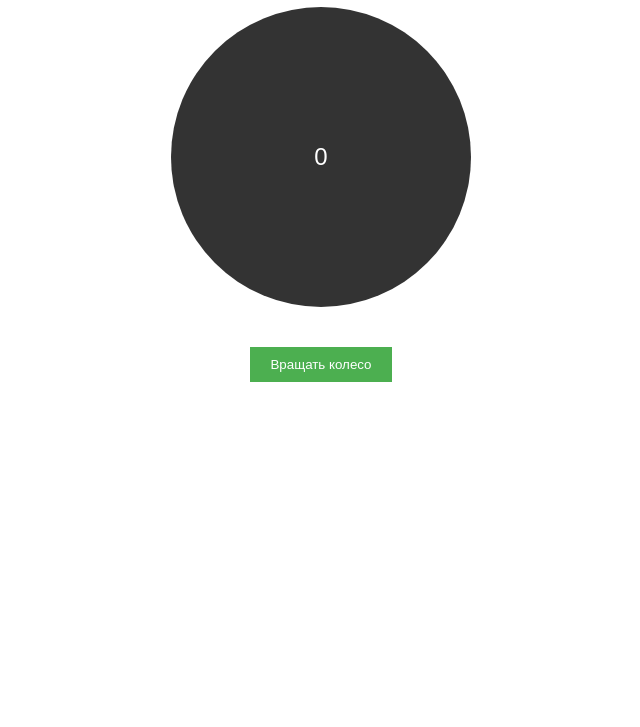
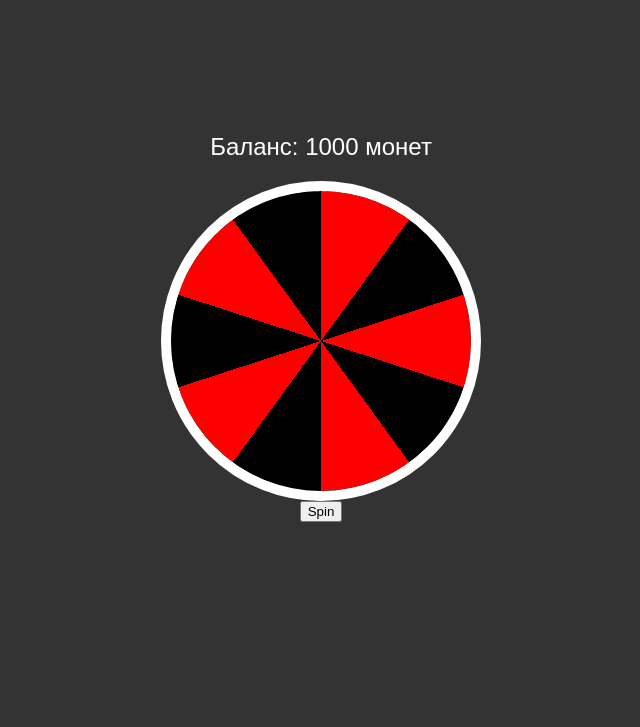
Before and after one commit to wweerrkiw/roll, a plain HTML site: page index.html in a window 1280 px wide. Shown: the part 73-800 px from the top of the page, without its empty margins (319-959 px from the left). Drawn offline with Linux system fonts and the light colour scheme.

Commit message:
Update index.html

```diff
--- a/index.html
+++ b/index.html
@@ -1,68 +1,80 @@
 <!DOCTYPE html>
-<html lang="ru">
+<html lang="en">
 <head>
     <meta charset="UTF-8">
     <meta name="viewport" content="width=device-width, initial-scale=1.0">
     <title>Рулетка</title>
     <style>
         body {
+            background-color: #333;
+            color: #fff;
+            display: flex;
+            flex-direction: column;
+            align-items: center;
+            justify-content: center;
+            height: 100vh;
+            margin: 0;
             font-family: Arial, sans-serif;
-            text-align: center;
         }
-        .roulette-wheel {
+
+        .balance-display {
+            margin-bottom: 20px;
+            font-size: 24px;
+        }
+
+        .roulette-container {
+            position: relative;
             width: 300px;
             height: 300px;
-            background-color: #333;
             border-radius: 50%;
-            margin: 20px auto;
-            position: relative;
-            display: flex;
-            justify-content: center;
-            align-items: center;
-            color: white;
-            font-size: 24px;
+            border: 10px solid #fff;
+            overflow: hidden;
         }
-        .spin-button {
-            margin: 20px;
-            padding: 10px 20px;
-            background-color: #4CAF50;
-            color: white;
-            border: none;
-            cursor: pointer;
+
+        .roulette-wheel {
+            position: absolute;
+            width: 100%;
+            height: 100%;
+            border-radius: 50%;
+            background: conic-gradient(red 0 10%, black 10% 20%, red 20% 30%, black 30% 40%,
+                                       red 40% 50%, black 50% 60%, red 60% 70%, black 70% 80%,
+                                       red 80% 90%, black 90% 100%);
+            transition: transform 4s cubic-bezier(0.17, 0.67, 0.83, 0.67);
         }
-        .spin-button:hover {
-            background-color: #45a049;
+
+        .roulette-pointer {
+            position: absolute;
+            top: -10px;
+            left: 50%;
+            transform: translateX(-50%);
+            width: 0;
+            height: 0;
+            border-left: 10px solid transparent;
+            border-right: 10px solid transparent;
+            border-bottom: 20px solid yellow;
         }
     </style>
 </head>
 <body>
-    <h1>Игра в рулетку</h1>
-    <div class="roulette-wheel" id="wheel">
-        <span id="result">0</span>
+    <div class="balance-display" id="balance">Баланс: 1000 монет</div>
+    <div class="roulette-container">
+        <div class="roulette-pointer"></div>
+        <div class="roulette-wheel" id="wheel"></div>
     </div>
-    <button class="spin-button" id="spinButton">Вращать колесо</button>
+    <button onclick="startSpin()">Spin</button>
 
     <script>
-        // Функция для вращения рулетки
-        function spinWheel() {
-            const wheel = document.getElementById("wheel");
-            const result = document.getElementById("result");
+        let balance = 1000;
 
-            // Генерация случайного числа от 0 до 36 (по аналогии с классической рулеткой)
-            const randomNum = Math.floor(Math.random() * 37);
+        function startSpin() {
+            const wheel = document.getElementById('wheel');
+            let randomRotation = 360 * 5 + Math.floor(Math.random() * 360); // Останавливается на случайной позиции
+            wheel.style.transform = `rotate(${randomRotation}deg)`;
 
-            // Анимация вращения колеса
-            wheel.style.transition = 'transform 2s ease-out';
-            wheel.style.transform = `rotate(${360 * 5 + (randomNum * 10)}deg)`; // 5 полных оборотов + позиция числа
-
-            // Показать результат через 2 секунды (после окончания анимации)
-            setTimeout(() => {
-                result.textContent = randomNum; // Показать результат вращения
-            }, 2000);
+            // Обновление баланса (примерно)
+            balance -= 100; // Уменьшаем баланс на ставку
+            document.getElementById('balance').textContent = `Баланс: ${balance} монет`;
         }
-
-        // Слушаем клик по кнопке вращения
-        document.getElementById("spinButton").addEventListener("click", spinWheel);
     </script>
 </body>
 </html>
```
